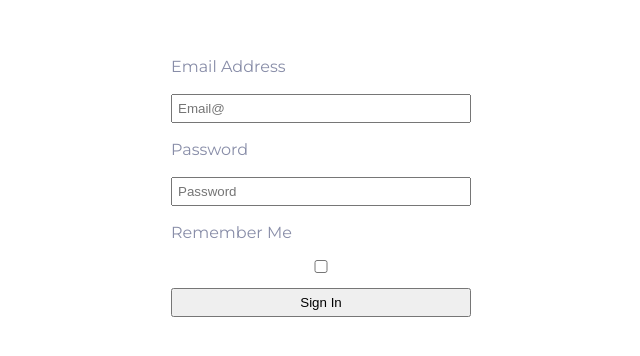
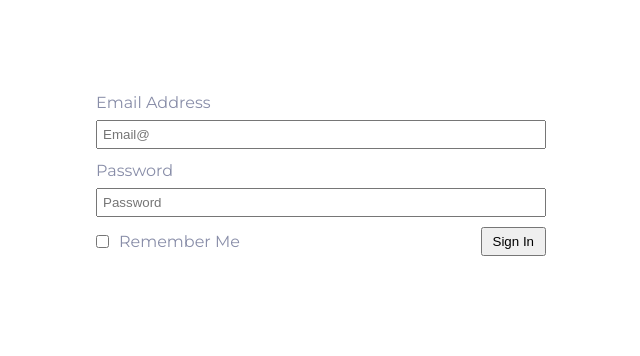
Before and after one commit to pavelhaliata/it-incubator-social-network, a React (Create React App) app: page /login in a window 1280 px wide. Shown: the part 214-570 px from the top of the page, without its empty margins (319-959 px from the left). Built offline with nearby package versions, Linux system fonts and the light colour scheme; no server answers.

Commit message:
created validation error messages from the server

```diff
--- a/src/components/updateProfile/UpdateProfile.tsx
+++ b/src/components/updateProfile/UpdateProfile.tsx
@@ -28,21 +28,10 @@ export const UpdateProfile = (props: updateProfilePropsType) => {
 
 	const formik = useFormik({
 		initialValues: initialValues,
-		onSubmit: async(values, submitProps) => {
-			try {
-				const res = await props.updateUserProfileAsync(values, submitProps)
-
-				submitProps.resetForm()
-				console.log(formik.status)
-				// submitProps.setStatus(res)
-
-			}catch (error: any){
-				console.log(error)
-				submitProps.setStatus(error)
-			}
+		onSubmit: (values, submitProps) => {
+			props.updateUserProfileAsync(values, submitProps)
 		},
 	  });
-
 		return (
 			<div className={style.wrapper}>
 				<form onSubmit={formik.handleSubmit} className={style.form}>
@@ -54,7 +43,7 @@ export const UpdateProfile = (props: updateProfilePropsType) => {
 
 					<label htmlFor="aboutMe">about Me</label>
 					<input id="aboutMe" type="text" {...formik.getFieldProps('aboutMe')} className={style.field}/>
-					{formik.status && <span>{formik.status}</span>}
+					{formik.status && <span style={{color: 'red'}}>{formik.status}</span>}
 					<Button type="submit" className={style.btn}>Submit</Button>
 				</form>
 			</div>
--- a/src/pages/login/Login.tsx
+++ b/src/pages/login/Login.tsx
@@ -1,13 +1,14 @@
-import { Formik, Field, Form, ErrorMessage, FormikProps } from 'formik';
+import { Formik, Field, Form, ErrorMessage, FormikProps, FormikHelpers } from 'formik';
 import * as Yup from 'yup';
 import {LoginDataType} from "api/social-network-api";
 import style from "./login.module.scss"
+import { LoginPropsType } from './LoginContainer';
 
 type PropsType = {
-    loginAsync: (data: LoginDataType) => void
+    loginAsync: (data: LoginDataType, submitProps: FormikHelpers<LoginFormValues>) => void
 }
 
-interface FormValues {
+export interface LoginFormValues {
 	email: string
 	password: string
 	rememberMe: boolean
@@ -15,7 +16,7 @@ interface FormValues {
 
 export const Login = (props: PropsType) => {
 
-const initialValues: FormValues  = {email: '', password: '', rememberMe: false}
+const initialValues: LoginFormValues  = {email: '', password: '', rememberMe: false}
 
     return (
         <div style={{display: 'flex', alignItems: 'center', justifyContent: 'center', height: '100vh'}}>
@@ -25,26 +26,32 @@ const initialValues: FormValues  = {email: '', password: '', rememberMe: false}
 					email: Yup.string().email('Invalid email address').required('Required'),
 					password: Yup.string().required('Required')
 				})}
-				onSubmit={ async (values, submitProps) => {
-					const res = await props.loginAsync(values)
-					console.log(res)
+				onSubmit={ (values, submitProps) => {
+					props.loginAsync(values, submitProps)
 				}}
 				>
-				<Form style={{display: 'flex', flexDirection: 'column', gap: '15px', width: '300px'}}>
+					{(props: FormikProps<LoginFormValues>)=>(
+						<Form style={{display: 'flex', flexDirection: 'column', gap: '5px', maxWidth: '450px', width: '100%'}}>
 
-					<label htmlFor="email">Email Address</label>
-					<Field name="email" type="email" placeholder="Email@" style={{padding: '5px'}}/>
-					<ErrorMessage name="email" />
+							<label htmlFor="email">Email Address</label>
+							<Field name="email" type="email" id="email" placeholder="Email@" style={{padding: '5px'}}/>
+							<span className={style.error}><ErrorMessage name="email" /></span>
 
-					<label htmlFor="password">Password</label>
-					<Field name="password" type="password" placeholder="Password" style={{padding: '5px'}}/>
-					<ErrorMessage name="password" className={style.error}/>
+							<label htmlFor="password">Password</label>
+							<Field name="password" type="password" id="password" placeholder="Password" style={{padding: '5px'}}/>
+							<span className={style.error}><ErrorMessage name="password" /></span>
 
-					<label htmlFor="rememberMe">Remember Me</label>
-					<Field name="rememberMe" type="checkbox" />
+							<div style={{display: 'flex', gap: '10px', alignItems: 'center'}}>
+								<Field name="rememberMe" type="checkbox" id="rememberMe"/>
+								<label htmlFor="rememberMe"> Remember Me</label>
+								<button type="submit" style={{padding: '5px 10px', marginLeft: 'auto',}}>Sign In</button>
+							</div>
 
-					<button type="submit" style={{padding: '5px'}}>Sign In</button>
-				</Form>
+							<div style={{textAlign: 'center', height: '20px'}}>{props.status && <span style={{color: 'red'}}>{props.status}</span>}</div>
+						</Form>
+
+					)}
+
     		</Formik>
         </div>
     );
--- a/src/pages/login/LoginContainer.tsx
+++ b/src/pages/login/LoginContainer.tsx
@@ -1,9 +1,10 @@
 import {connect} from "react-redux";
 import {AppRootState} from "store-redux/redux-store";
-import {Login} from "./Login";
+import {Login, LoginFormValues} from "./Login";
 import {Navigate} from "react-router-dom";
 import {loginAsync} from "store-redux/auth_reducer";
 import {LoginDataType} from "api/social-network-api";
+import { FormikHelpers } from "formik";
 
 
 const LoginAsyncContainer = (props: LoginPropsType) => {
@@ -35,6 +36,6 @@ type mapStatePropsType = {
 
 };
 type mapDispatchPropsPropsType = {
-    loginAsync: (data: LoginDataType) => void
+    loginAsync: (data: LoginDataType, submitProps: FormikHelpers<LoginFormValues>) => void
 };
 export type LoginPropsType = mapStatePropsType & mapDispatchPropsPropsType;
--- a/src/store-redux/MainPage_reducer.ts
+++ b/src/store-redux/MainPage_reducer.ts
@@ -11,7 +11,7 @@ import {
     setErrorStatus,
     setRequestStatus,
 } from "../app/app-reducer";
-import {throws} from "assert";
+import {rejects, throws} from "assert";
 import {FormikHelpers} from "formik";
 
 const initialState = {
@@ -200,19 +200,14 @@ export const updateUserProfileAsync = (data: any, submitProps: FormikHelpers<upd
         try{
             const res = await socialNetworkAPI.updateUserProfile(data)
             if (res.data.resultCode === 0){
-                //console.log(res.data)
+                console.log(res.data)
                 // dispatch(profileUserData(data));
-                // dispatch(setRequestStatus(RequestStatus.succeed))
+                dispatch(setRequestStatus(RequestStatus.succeed))
             }else{
-                debugger
                 submitProps.setStatus(res.data.messages[0])
-                // console.log(res.data.messages)
-                // dispatch(setErrorStatus(res.data.messages[0]));
-                // dispatch(setRequestStatus(RequestStatus.failed));
-                // throw new Error(res.data.messages[0])
             }
-        }catch(error){
-            // console.warn(error)
+        }catch(error: any){
+            console.warn(error)
         }
 
 
--- a/src/store-redux/auth_reducer.ts
+++ b/src/store-redux/auth_reducer.ts
@@ -1,6 +1,8 @@
 import {authAPI, AuthUserDataType, LoginDataType} from "api/social-network-api";
 import {setErrorStatus} from "../app/app-reducer";
 import {Dispatch} from "redux";
+import { FormikHelpers } from "formik";
+import { LoginFormValues } from "pages/login/Login";
 
 const initialState = {
     id: null as number | null,
@@ -66,7 +68,7 @@ export const appInitializationAsync = () => {
         }
     };
 };
-export const loginAsync = (data: LoginDataType) => {
+export const loginAsync = (data: LoginDataType, submitProps: FormikHelpers<LoginFormValues>) => {
     return async (dispatch: Dispatch) => {
         try {
             const res = await authAPI.login(data)
@@ -76,7 +78,7 @@ export const loginAsync = (data: LoginDataType) => {
                 dispatch(isLogin(false))
                 // dispatch(setErrorStatus(res.data.messages[0]));
                 console.warn(res.data.messages);
-                return res.data.messages
+                submitProps.setStatus(res.data.messages[0])
             }
         }catch (error){
             dispatch(isLogin(false))
```
Also changed, not shown: src/components/updateProfile/UpdateProfileContainer.tsx (+3 -7 lines).
